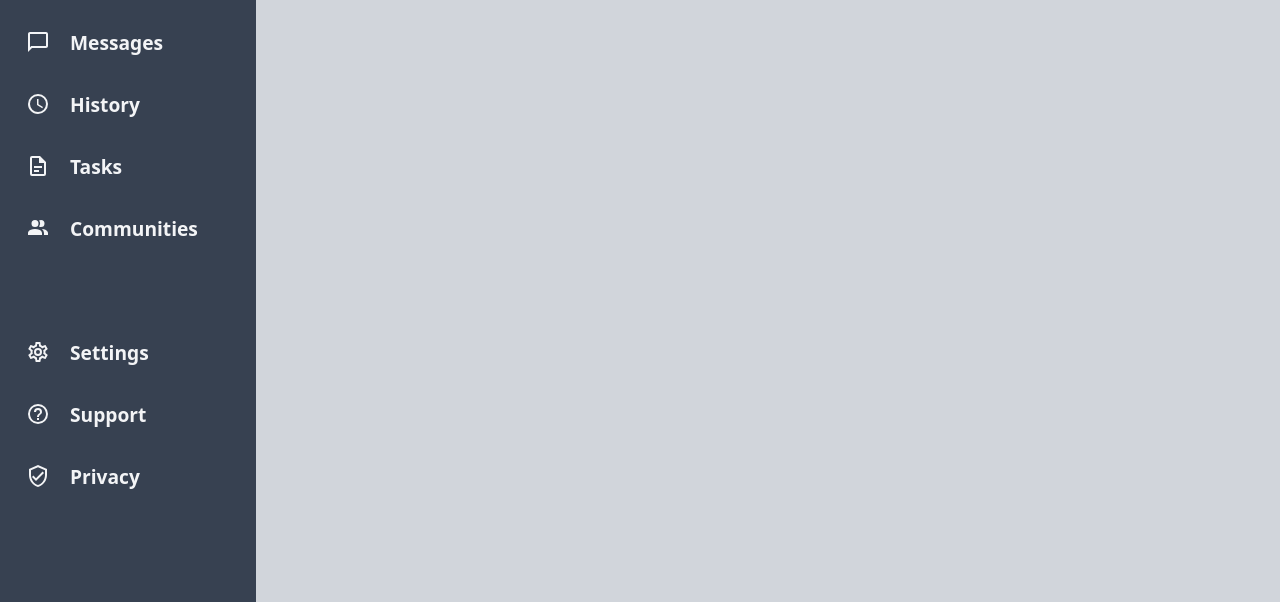
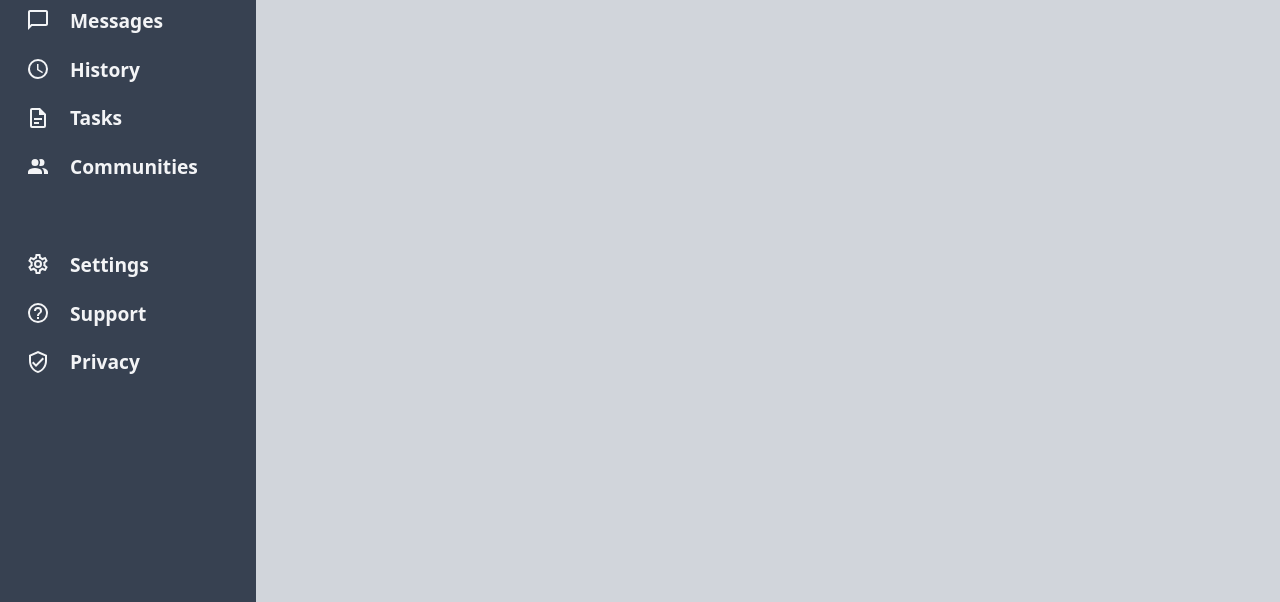
Before and after one commit to fseba/admin-dashboard, a plain HTML site: page index.html in a window 1280 px wide. Shown: the part 198-800 px from the top of the page. Drawn offline with Linux system fonts and the light colour scheme.

Commit message:
Add row sizes and gaps to sidebar grid

```diff
--- a/style.css
+++ b/style.css
@@ -22,9 +22,9 @@ body {
   padding: 10px;
 
   display: grid;
-  grid-template-rows: 70px;
-  grid-auto-rows: 3.25rem;
-  gap: 10px;
+  grid-template-rows: 5rem;
+  grid-auto-rows: 2.25rem;
+  gap: 0.8rem;
 }
 
 .header {
```
